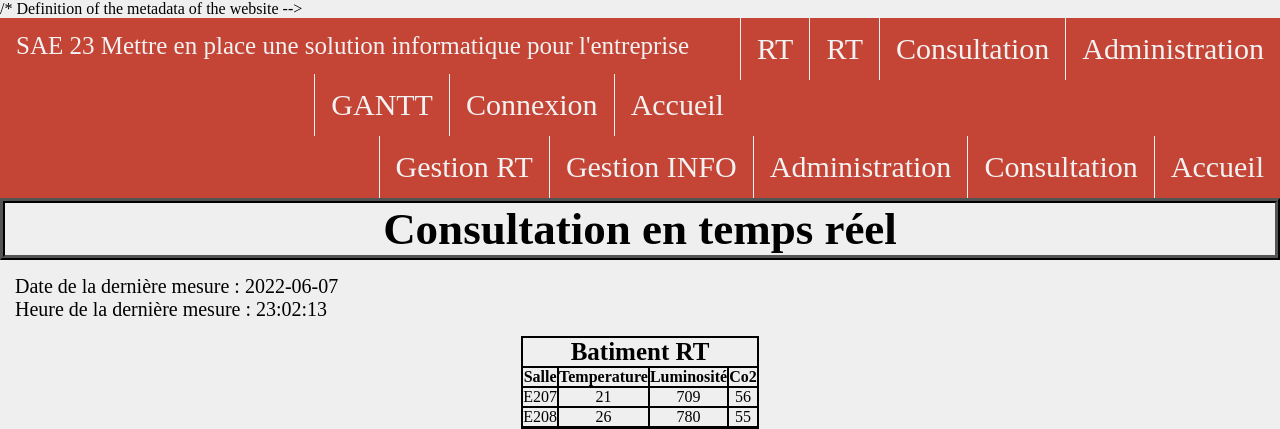
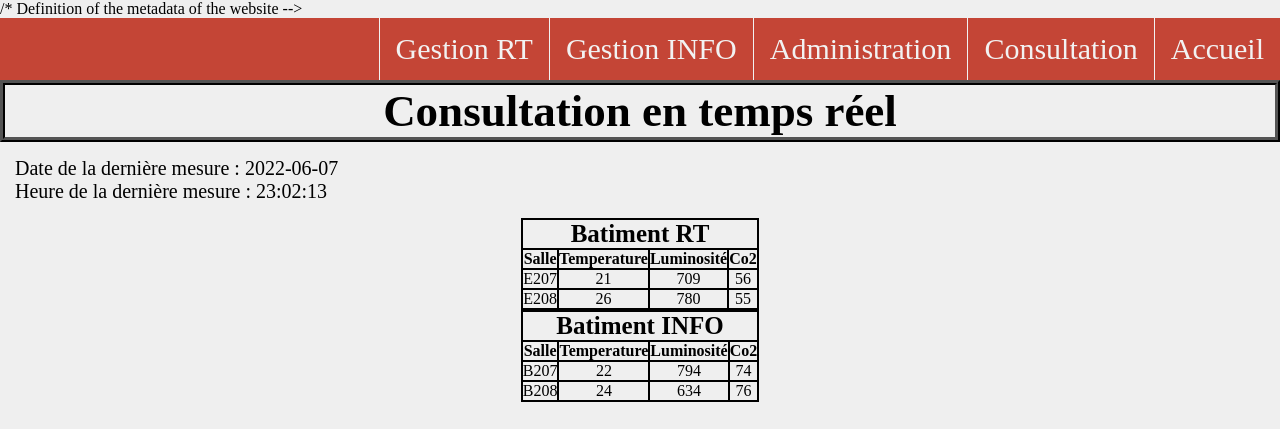
Before and after one commit to lilian-breux/SAE23, a PHP site: page /consultation.php in a window 1280 px wide. Shown: the top 429 px of the page. Run offline with PHP 8.4, Linux system fonts and the light colour scheme; a user stored in the database is signed in; data comes from the database, SQL or seed files in the repository.

Commit message:
Update consultation.php

```diff
--- a/Site_web/consultation.php
+++ b/Site_web/consultation.php
@@ -16,24 +16,11 @@
 	<meta name="keywords" content="HTML, CSS, PHP" />
         <link rel="stylesheet" type="text/css" href="../styles/style.css" />
     </head>
-	<!-- Navigation bar -->
- <header>
-     <nav>
-        <ul>
-	      <li><p> SAE 23 Mettre en place une solution informatique pour l'entreprise </p> </li>
-              <li><a href="Administration.php"> Administration </a> </li>
-              <li><a href="consultation.php"> Consultation </a></li>
-              <li><a href="RT.php">RT</a></li>
-	      <li><a href="INFO.php">RT</a></li>
-              <li><a href="index.php"> Accueil </a></li>
-	      <li><a href="login.php"> Connexion</a></li>
-	      <li><a href="../GanttProject/SAE23.pdf"> GANTT </a></li>
-    	</ul>
-      </nav>
-    </header>
+
 
     <!-- Beginning of the website's body -->
     <body>
+<!-- Navigation bar -->
         <?php
             include("./includes/nav.php");
             include("mysql.php");
```
